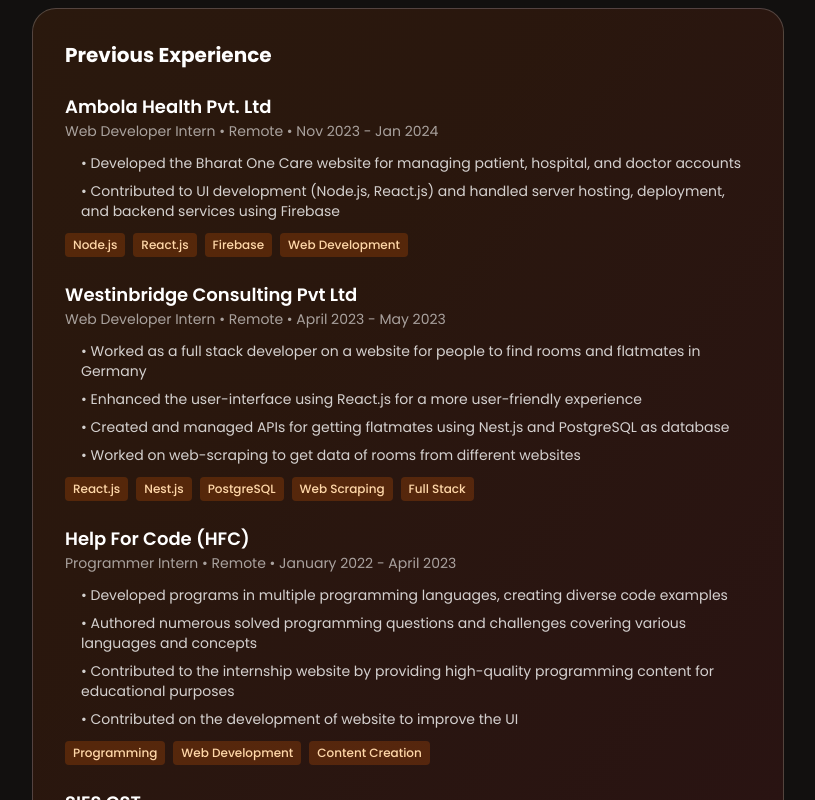
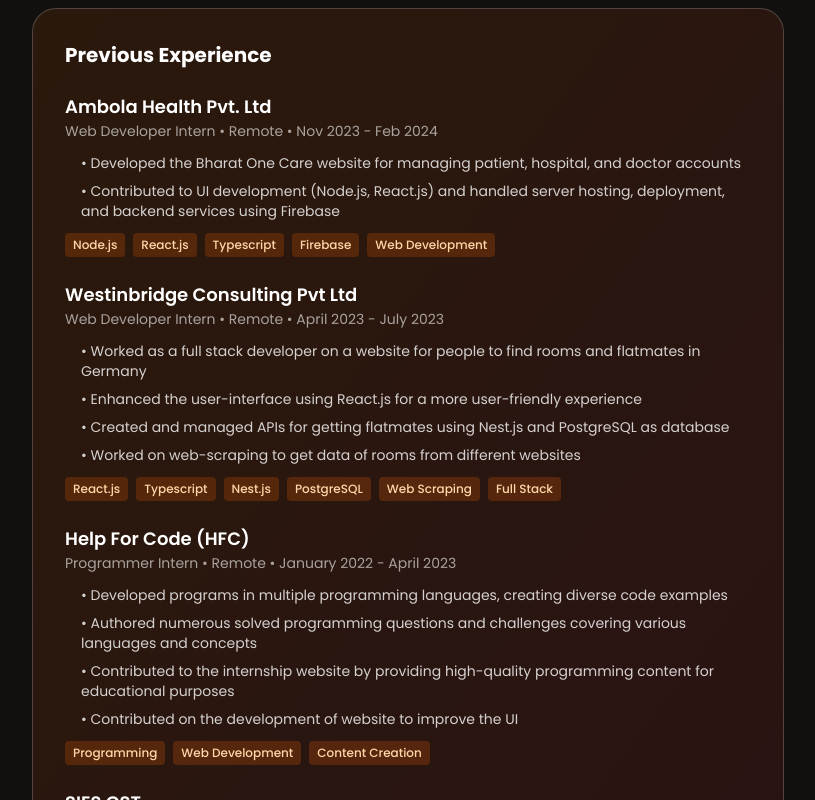
Before and after one commit to Dhiraj455/Portfolio, a Next.js app: page / in a window 1280 px wide. Shown: the part 3980-4780 px from the top of the page, without its empty margins (464-1279 px from the left). Built offline with nearby package versions, Linux system fonts and the light colour scheme.

Commit message:
Update page.tsx

```diff
--- a/src/app/page.tsx
+++ b/src/app/page.tsx
@@ -688,7 +688,7 @@
                     <div className="flex items-center justify-between mb-3">
                       <div>
                         <h5 className="text-lg font-semibold text-white">Ambola Health Pvt. Ltd</h5>
-                        <p className="text-white/60 text-sm">Web Developer Intern • Remote • Nov 2023 - Jan 2024</p>
+                        <p className="text-white/60 text-sm">Web Developer Intern • Remote • Nov 2023 - Feb 2024</p>
                             </div>
                           </div>
                     <ul className="space-y-2 text-white/80 text-sm ml-4">
@@ -698,6 +698,7 @@
                     <div className="mt-3 flex flex-wrap gap-2">
                       <span className="bg-orange-500/20 text-orange-200 px-2 py-1 rounded text-xs font-medium">Node.js</span>
                       <span className="bg-orange-500/20 text-orange-200 px-2 py-1 rounded text-xs font-medium">React.js</span>
+<span className="bg-orange-500/20 text-orange-200 px-2 py-1 rounded text-xs font-medium">Typescript</span>
                       <span className="bg-orange-500/20 text-orange-200 px-2 py-1 rounded text-xs font-medium">Firebase</span>
                       <span className="bg-orange-500/20 text-orange-200 px-2 py-1 rounded text-xs font-medium">Web Development</span>
                     </div>
@@ -708,7 +709,7 @@
                     <div className="flex items-center justify-between mb-3">
                       <div>
                         <h5 className="text-lg font-semibold text-white">Westinbridge Consulting Pvt Ltd</h5>
-                        <p className="text-white/60 text-sm">Web Developer Intern • Remote • April 2023 - May 2023</p>
+                        <p className="text-white/60 text-sm">Web Developer Intern • Remote • April 2023 - July 2023</p>
                         </div>
                         </div>
                     <ul className="space-y-2 text-white/80 text-sm ml-4">
@@ -719,6 +720,7 @@
                             </ul>
                     <div className="mt-3 flex flex-wrap gap-2">
                       <span className="bg-orange-500/20 text-orange-200 px-2 py-1 rounded text-xs font-medium">React.js</span>
+<span className="bg-orange-500/20 text-orange-200 px-2 py-1 rounded text-xs font-medium">Typescript</span>
                       <span className="bg-orange-500/20 text-orange-200 px-2 py-1 rounded text-xs font-medium">Nest.js</span>
                       <span className="bg-orange-500/20 text-orange-200 px-2 py-1 rounded text-xs font-medium">PostgreSQL</span>
                       <span className="bg-orange-500/20 text-orange-200 px-2 py-1 rounded text-xs font-medium">Web Scraping</span>
@@ -763,6 +765,7 @@
                       <span className="bg-orange-500/20 text-orange-200 px-2 py-1 rounded text-xs font-medium">MongoDB</span>
                       <span className="bg-orange-500/20 text-orange-200 px-2 py-1 rounded text-xs font-medium">Express.js</span>
                       <span className="bg-orange-500/20 text-orange-200 px-2 py-1 rounded text-xs font-medium">React.js</span>
+<span className="bg-orange-500/20 text-orange-200 px-2 py-1 rounded text-xs font-medium">Typescript</span>
                       <span className="bg-orange-500/20 text-orange-200 px-2 py-1 rounded text-xs font-medium">Node.js</span>
                       <span className="bg-orange-500/20 text-orange-200 px-2 py-1 rounded text-xs font-medium">Team Leadership</span>
                     </div>
```
